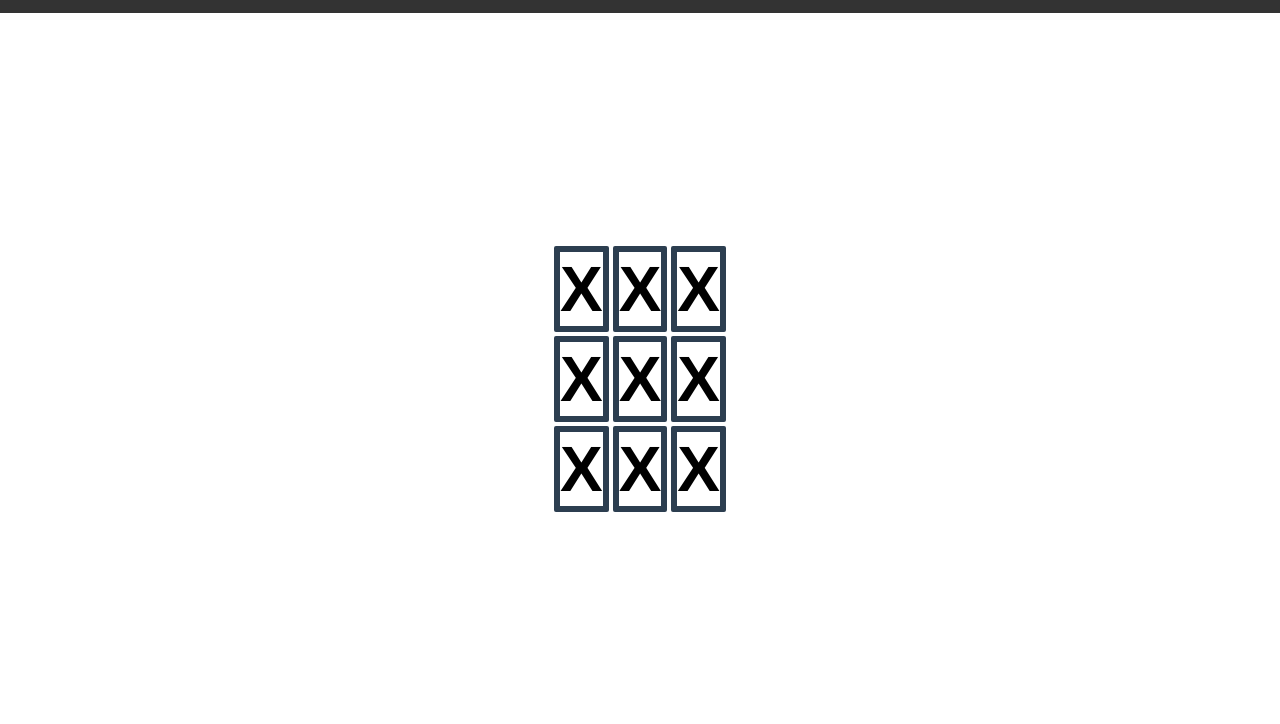
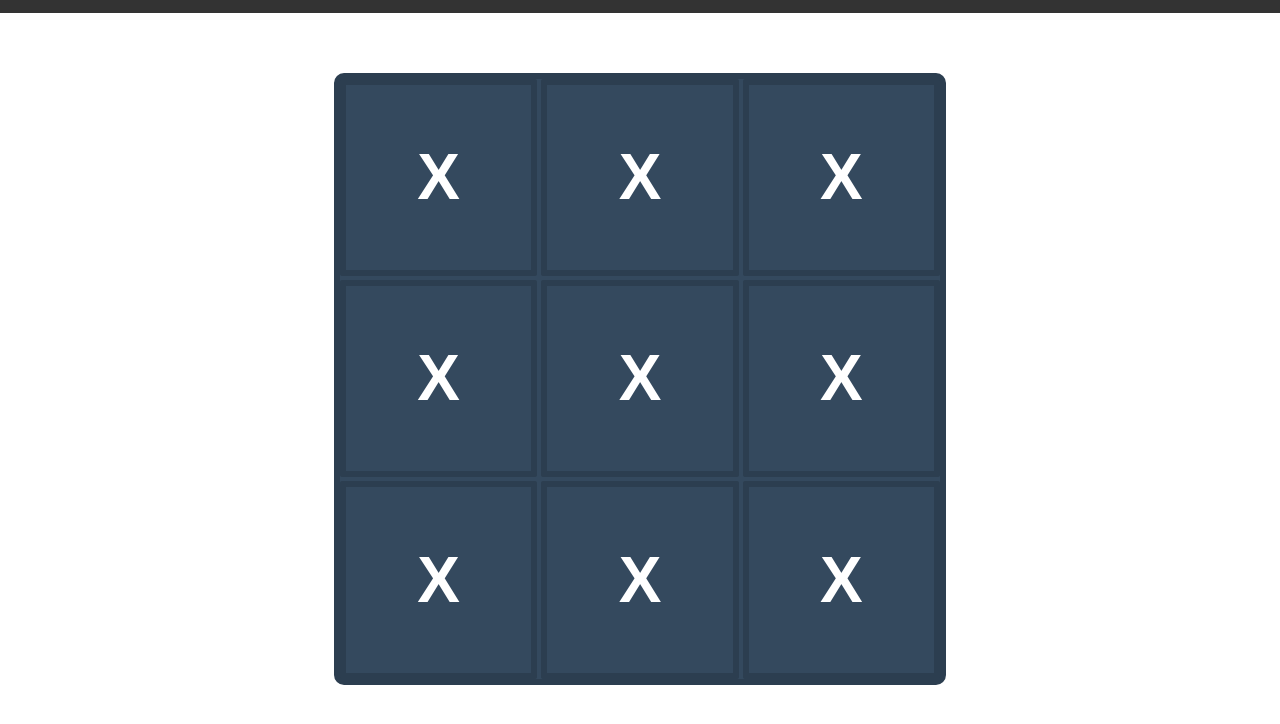
Before and after one commit to vdighe/tictactoe, a plain HTML site: page index.html in a window 1280 px wide. Shown: the part 56-780 px from the top of the page. Drawn offline with Linux system fonts and the light colour scheme.

Commit message:
GAME BOARD STEP 1

```diff
--- a/challenge.js
+++ b/challenge.js
@@ -0,0 +1,41 @@
+// Enable strict mode to eliminate some JavaScript silent errors
+// by changing them to throw errors. And help JavaScript engines
+// to perform optimizations to run our code faster.
+'use strict';
+function init() {
+    console.log('Welcome to Tic tac Toe 9000');
+    var buttonAll = document.querySelectorAll(".square");
+    console.log(buttonAll);
+    let i=1;
+    buttonAll.forEach((button) => {
+            button.setAttribute("id", i++);
+            button.addEventListener('click', (e) => {
+                let id = button.getAttribute('id');
+                button.innerText =id;
+                console.log(`Clicked ${id}`);})
+    });
+}
+init();
+
+
+function onSquareClick(event) {
+    console.log(event);
+
+}
+/*
+const buttonContainer = document.querySelector(".js-control-panel");
+buttonContainer.addEventListener('click',(e) => {
+    if (e.target.classList.contains('js-button')){
+     console.log(event.target);
+        let id = e.target.getAttribute('id');
+        console.log(`A button clicked! ${id} `);
+
+       buttonAll.forEach((ele, indx)=> {
+            if (ele ===  event.target){
+                console.log(`Button number: ${indx+1}`);
+            }
+        })
+    }
+
+});
+*/
--- a/index.html
+++ b/index.html
@@ -3,7 +3,7 @@
   <head>
     <meta charset="utf-8" />
     <meta name="viewport" content="width=device-width" />
-    <title>Event Propagation Practice</title>
+    <title>Tic Tac Toe 2020</title>
     <link rel="stylesheet" href="style.css">
   </head>
   <body>
--- a/style.css
+++ b/style.css
@@ -28,6 +28,12 @@ body {
 
   .game-board {
     display: grid;
+    width: 600px;
+    height: 600px;
+    background-color: #34495e;
+    color: #fff;
+    border: 6px solid #2c3e50;
+    border-radius: 10px;
     grid-template-columns: repeat(3, 1fr);
     grid-gap: 0.25rem;
   }
@@ -36,7 +42,6 @@ body {
   .square{
   border: 6px solid #2c3e50;
   border-radius: 2px;
-  font-family: Helvetica;
   font-weight: bold;
   font-size: 4em;
   display: flex;
```
